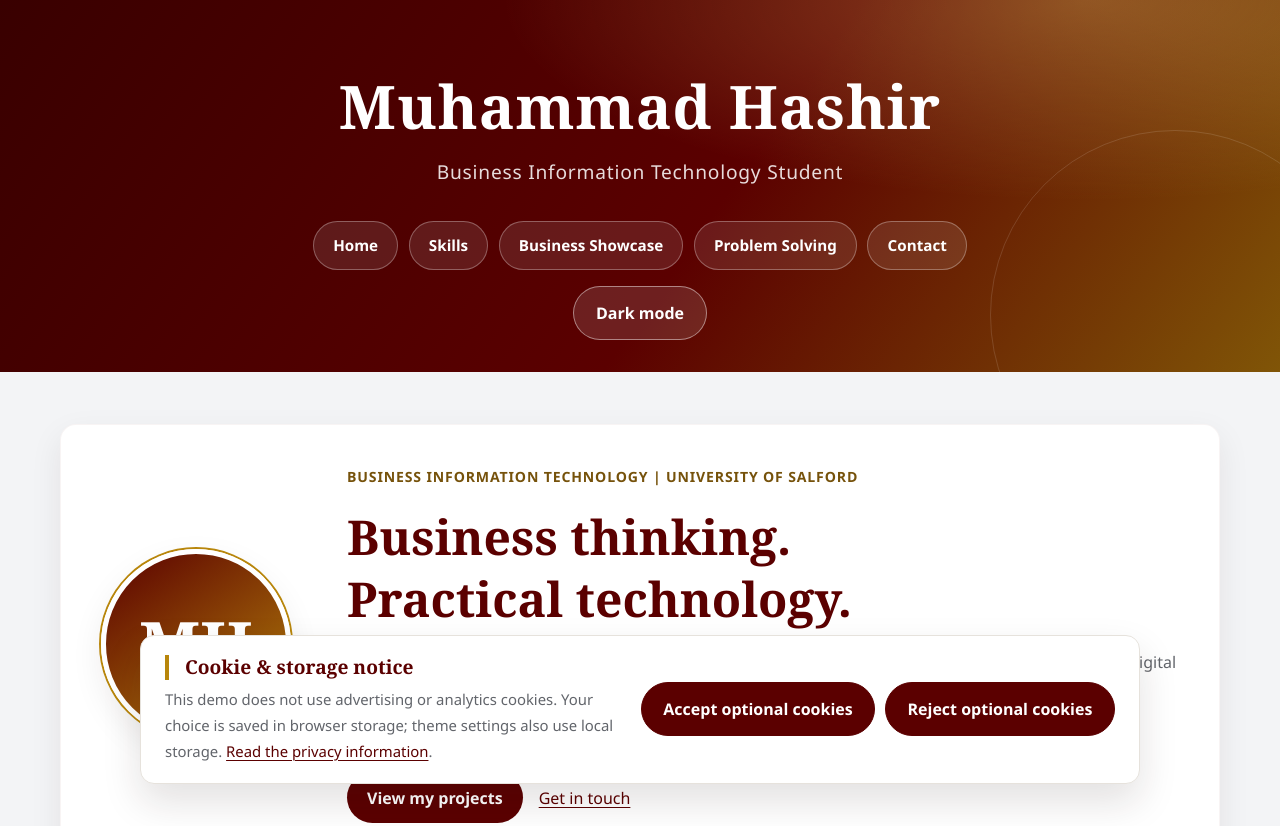
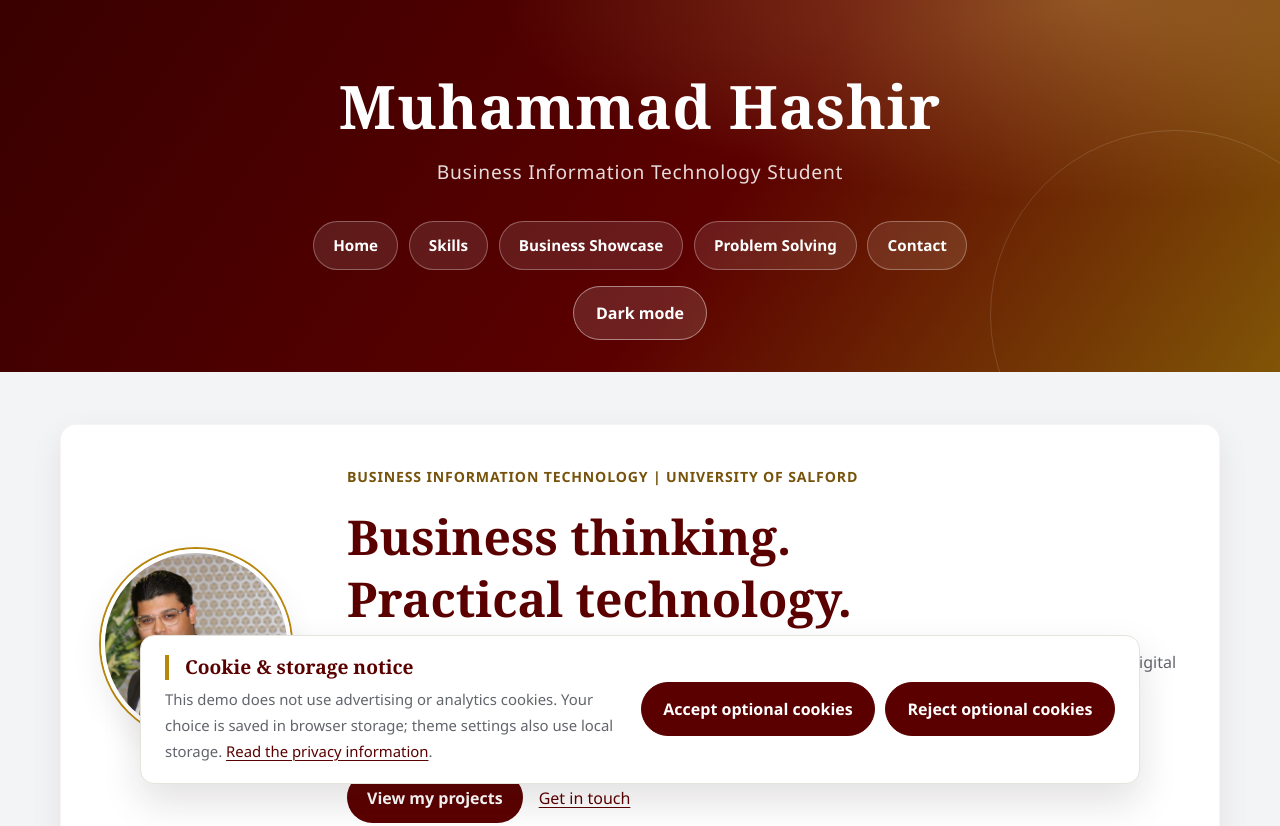
Before and after one commit to Mhashir26/T4_Test, a plain HTML site: page index.html in a window 1280 px wide. Shown: the top 826 px of the page. Drawn offline with Linux system fonts and the light colour scheme.

Commit message:
picture added

```diff
--- a/css/style.css
+++ b/css/style.css
@@ -295,25 +295,15 @@ img {
     gap: clamp(1.5rem, 5vw, 3.5rem);
 }
 
+.home-intro .profile-image {
+    width: min(190px, 35vw);
+    margin: 0;
+}
+
 .home-intro h2 {
     border: 0;
     padding: 0;
     font-size: clamp(2rem, 5vw, 3rem);
-}
-
-.profile-avatar {
-    display: grid;
-    width: min(190px, 35vw);
-    aspect-ratio: 1;
-    place-items: center;
-    border: 5px solid var(--paper);
-    border-radius: 50%;
-    background: linear-gradient(145deg, var(--burgundy), var(--gold));
-    box-shadow: 0 0 0 2px var(--gold), var(--shadow);
-    color: #fff;
-    font-family: Georgia, "Times New Roman", serif;
-    font-size: clamp(2.5rem, 7vw, 4rem);
-    font-weight: 700;
 }
 
 .eyebrow {
@@ -615,7 +605,7 @@ footer p {
         justify-items: start;
     }
 
-    .profile-avatar {
+    .home-intro .profile-image {
         width: 120px;
     }
 
--- a/index.html
+++ b/index.html
@@ -54,9 +54,7 @@
 
 
 <section class="home-intro">
-    <div class="profile-avatar" role="img" aria-label="Initials MH">
-        <span aria-hidden="true">MH</span>
-    </div>
+    <img class="profile-image" src="images/profile.jpg" alt="Portrait of Muhammad Hashir">
     <div>
         <p class="eyebrow">Business Information Technology | University of Salford</p>
         <h2>Business thinking. Practical technology.</h2>
```
Also changed, not shown: images/profile.jpg (added).
